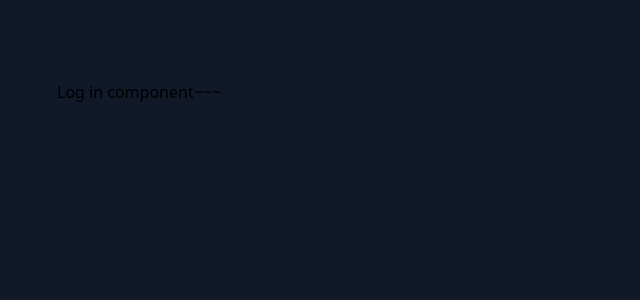
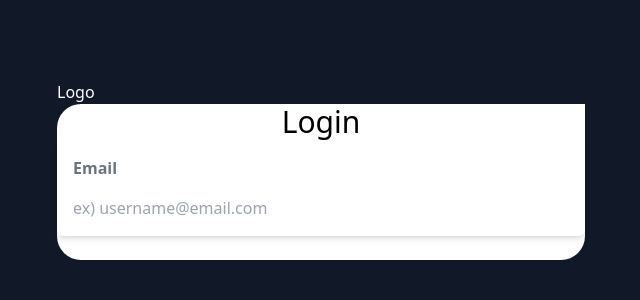
Before and after one commit to hyer0705/nextjs-lutweet, a Next.js app: page /log-in in a window 1280 px wide. Shown: the top 300 px of the page, without its empty margins (319-959 px from the left). Built offline with nearby package versions, Linux system fonts and the light colour scheme.

Commit message:
Use useFormContext, FormProvider to pass register

```diff
--- a/app/create-account/create-account-page.tsx
+++ b/app/create-account/create-account-page.tsx
@@ -1,7 +1,7 @@
 "use client";
 
 import Link from "next/link";
-import { useForm } from "react-hook-form";
+import { useForm, FormProvider } from "react-hook-form";
 import Input from "../../components/input";
 import Btn from "../../components/button";
 
@@ -12,11 +12,7 @@ export interface ICreateAccountForm {
 }
 
 export default function CreateAccountPage() {
-  const {
-    register,
-    handleSubmit,
-    formState: { errors },
-  } = useForm<ICreateAccountForm>();
+  const methods = useForm<ICreateAccountForm>();
 
   const onValid = (validForm: ICreateAccountForm) => {
     console.log(validForm);
@@ -46,50 +42,20 @@ export default function CreateAccountPage() {
         </span>
         <h1 className="flex-1 text-center font-medium text-4xl">Sign Up</h1>
       </div>
+      <FormProvider {...methods}>
         <form
           className="bg-white px-10 py-8 flex flex-col space-y-4 rounded-3xl rounded-tr-none"
-        onSubmit={handleSubmit(onValid, (errors) => console.log(errors))}
+          onSubmit={methods.handleSubmit(onValid, (errors) =>
+            console.log(errors)
+          )}
         >
-        <Input
-          id="name"
-          placeholder="ex) Lucy"
-          labelName="Name"
-          errorMsg={errors.name?.message}
-          register={register("name", {
-            required: "이름을 입력해주세요.",
-            minLength: { value: 2, message: "이름은 2글자 이상이어야 합니다." },
-          })}
-        />
+          <Input id="name" placeholder="ex) Lucy" labelName="Name" />
           <Input
             id="email"
             labelName="Email"
             placeholder="ex) user@someemail.com"
-          errorMsg={errors.email?.message}
-          register={register("email", {
-            required: "이메일을 입력해주세요.",
-            pattern: {
-              value: /^[\w-\.]+@([\w-]+\.)+[\w-]{2,4}$/,
-              message: "이메일을 형태로 입력해주세요.",
-            },
-          })}
           />
-        <Input
-          id="phone"
-          labelName="Phone"
-          placeholder="ex) 01012345678"
-          errorMsg={errors.phone?.message}
-          register={register("phone", {
-            required: "전화번호 입력해주세요.",
-            minLength: {
-              value: 10,
-              message: "전화번호는 최소 10자입니다.",
-            },
-            maxLength: {
-              value: 11,
-              message: "전화번호는 최대 11자입니다.",
-            },
-          })}
-        />
+          <Input id="phone" labelName="Phone" placeholder="ex) 01012345678" />
           <Btn text="Sign Up" />
           <span className="text-center">
             Already have any account?{" "}
@@ -98,6 +64,7 @@ export default function CreateAccountPage() {
             </Link>
           </span>
         </form>
+      </FormProvider>
     </div>
   );
 }
--- /dev/null
+++ b/app/log-in/log-in-page.tsx
@@ -0,0 +1,38 @@
+"use client";
+
+import { useForm, FormProvider } from "react-hook-form";
+import Input from "../../components/input";
+import { error } from "console";
+
+export interface ILogInForm {
+  email: string;
+}
+
+export default function LogInPage() {
+  const methods = useForm<ILogInForm>();
+  const onValid = (vaildForm: ILogInForm) => {
+    console.log(vaildForm);
+  };
+
+  return (
+    <div className="">
+      <h1 className="text-white">Logo</h1>
+      <div className="bg-white rounded-3xl rounded-tr-none">
+        <h1 className="text-center text-3xl">Login</h1>
+        <FormProvider {...methods}>
+          <form
+            onSubmit={methods.handleSubmit(onValid, (error) =>
+              console.log(error)
+            )}
+          >
+            <Input
+              id="email"
+              labelName="Email"
+              placeholder="ex) username@email.com"
+            />
+          </form>
+        </FormProvider>
+      </div>
+    </div>
+  );
+}
--- a/app/log-in/page.tsx
+++ b/app/log-in/page.tsx
@@ -1,3 +1,5 @@
+import LogInPage from "./log-in-page";
+
 export default function Page() {
-  return <h1>Log in component~~~</h1>;
+  return <LogInPage />;
 }
--- a/components/input.tsx
+++ b/components/input.tsx
@@ -1,36 +1,78 @@
 "use client";
 
-import { UseFormRegisterReturn } from "react-hook-form";
+import { useFormContext } from "react-hook-form";
+import { ILogInForm } from "../app/log-in/log-in-page";
+import { ICreateAccountForm } from "../app/create-account/create-account-page";
 
 interface IInputProps {
-  id: string;
+  id: "name" | "email" | "phone";
   labelName: string;
-  register: UseFormRegisterReturn;
   placeholder: string;
-  errorMsg?: string;
 }
 
-export default function Input({
-  id,
-  labelName,
+export default function Input({ id, labelName, placeholder }: IInputProps) {
+  const {
     register,
-  placeholder,
-  errorMsg,
-}: IInputProps) {
+    formState: { errors },
+  } = useFormContext<ILogInForm & ICreateAccountForm>();
   return (
     <>
       <div className="flex flex-col p-4 pb-0 rounded-md shadow-md">
         <label htmlFor={id} className="text-gray-500 font-semibold">
           {labelName}
         </label>
+        {id === "name" && (
           <input
-          {...register}
+            className="py-4 focus:outline-none"
             id={id}
             placeholder={placeholder}
+            {...register("name", {
+              required: "이름을 입력해주세요.",
+              minLength: {
+                value: 2,
+                message: "이름은 2글자 이상이어야 합니다.",
+              },
+            })}
+          />
+        )}
+        {id === "email" && (
+          <input
             className="py-4 focus:outline-none"
+            id={id}
+            placeholder={placeholder}
+            {...register("email", {
+              required: "이메일을 입력해주세요.",
+              pattern: {
+                value: /^[\w-\.]+@([\w-]+\.)+[\w-]{2,4}$/,
+                message: "이메일을 형태로 입력해주세요.",
+              },
+            })}
           />
+        )}
+        {id === "phone" && (
+          <input
+            className="py-4 focus:outline-none"
+            id={id}
+            placeholder={placeholder}
+            {...register("phone", {
+              required: "전화번호를 입력해주세요.",
+              minLength: {
+                value: 10,
+                message: "전화번호는 최소 10자입니다.",
+              },
+              maxLength: {
+                value: 11,
+                message: "전화번호는 최대 11자입니다.",
+              },
+            })}
+          />
+        )}
       </div>
-      <span className="px-4 text-red-500 font-semibold">{errorMsg}</span>
+      <span className="px-4 text-red-500 font-semibold">
+        {id === "name" && errors.name?.message}
+        {id === "email" && errors.email?.message}
+        {id === "phone" && errors.phone?.message}
+      </span>
     </>
   );
 }
```
Lines whose indentation alone changed are shown as unchanged.
